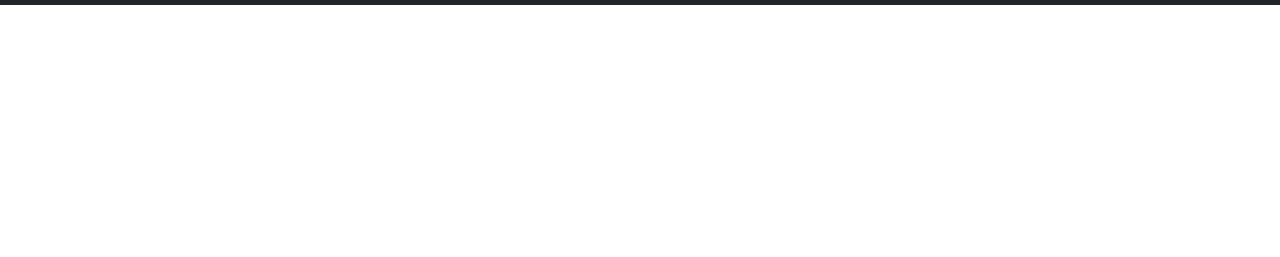
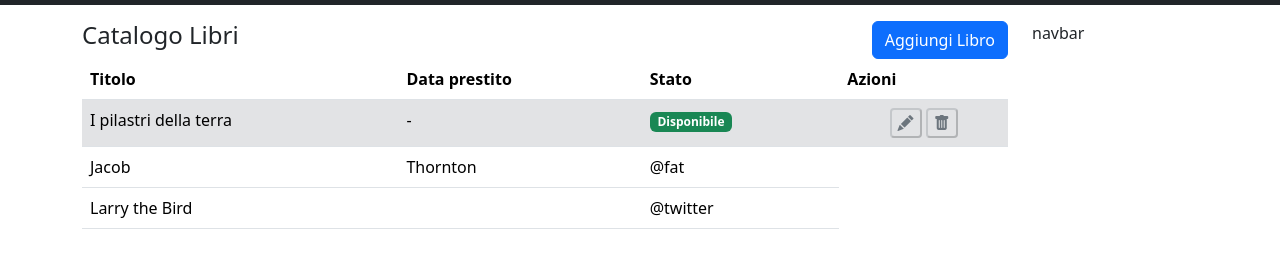
Before and after one commit to elijahit/html-css-bootstrap-dashboard, a plain HTML site: page index.html in a window 1280 px wide. Shown: the part 71-328 px from the top of the page. Drawn offline with nearby package versions, Linux system fonts and the light colour scheme.

Commit message:
ADD: Gestite le colonne del container pe nav

```diff
--- a/index.html
+++ b/index.html
@@ -14,7 +14,7 @@
 
 <body>
   <!-- HEADER START -->
-  <header>
+  <header class="mb-3">
     <nav class="navbar navbar-expand-lg bg-dark">
       <div class="container-fluid">
         <a class="navbar-brand" href="#">
@@ -22,7 +22,8 @@
         </a>
         <button class="navbar-toggler" type="button" data-bs-toggle="collapse" data-bs-target="#navbarSupportedContent"
           aria-controls="navbarSupportedContent" aria-expanded="false" aria-label="Toggle navigation">
-          <span class="navbar-toggler-icon d-flex align-items-center justify-content-center"><i class="bi bi-list text-white-50 fs-1"></i></span>
+          <span class="navbar-toggler-icon d-flex align-items-center justify-content-center"><i
+              class="bi bi-list text-white-50 fs-1"></i></span>
         </button>
         <div class="collapse navbar-collapse" id="navbarSupportedContent">
           <ul class="navbar-nav me-auto mb-2 mb-lg-0">
@@ -48,7 +49,59 @@
     </nav>
   </header>
   <!-- HEADER END -->
-
+  <!-- MAIN -->
+  <div class="container">
+    <div class="row">
+      <div class="col-12 col-lg-10">
+        <section class="heading_button">
+          <div class="row">
+            <div class="col-6 d-flex justify-content-start">
+              <h1 class="fs-4">Catalogo Libri</h1>
+            </div>
+            <div class="col-6 d-flex justify-content-end">
+              <button type="button" class="btn btn-primary">Aggiungi Libro</button>
+            </div>
+          </div>
+        </section>
+        <section class="panel">
+          <table class="table">
+            <thead>
+              <tr>
+                <th scope="col">Titolo</th>
+                <th scope="col">Data prestito</th>
+                <th scope="col">Stato</th>
+                <th scope="col text-end">Azioni</th>
+              </tr>
+            </thead>
+            <tbody>
+              <tr>
+                <td class="bg-secondary-subtle border-top border-bottom">I pilastri della terra</td>
+                <td class="bg-secondary-subtle border-top border-bottom">-</td>
+                <td class="bg-secondary-subtle border-top border-bottom"><span class="badge text-bg-success">Disponibile</span></td>
+                <td class="bg-secondary-subtle border-top border-bottom text-center">
+                  <button class="border-2 border-secondary border-opacity-25 rounded-1 bg-transparent text-secondary"><i class="bi bi-pencil-fill"></i></button>
+                  <button class="border-2 border-secondary border-opacity-25 rounded-1 bg-transparent text-secondary"><i class="bi bi-trash-fill"></i></button>
+              </td>
+              </tr>
+              <tr>
+                <td>Jacob</td>
+                <td>Thornton</td>
+                <td>@fat</td>
+              </tr>
+              <tr>
+                <td colspan="2">Larry the Bird</td>
+                <td>@twitter</td>
+              </tr>
+            </tbody>
+          </table>
+        </section>
+      </div>
+      <div class="col-12 col-lg-2">
+        navbar
+      </div>
+    </div>
+  </div>
+  <!-- MAIN END -->
   <!-- SCRIPT -->
   <script src="https://cdn.jsdelivr.net/npm/bootstrap@5.3.3/dist/js/bootstrap.bundle.min.js"
     crossorigin="anonymous"></script>
```
